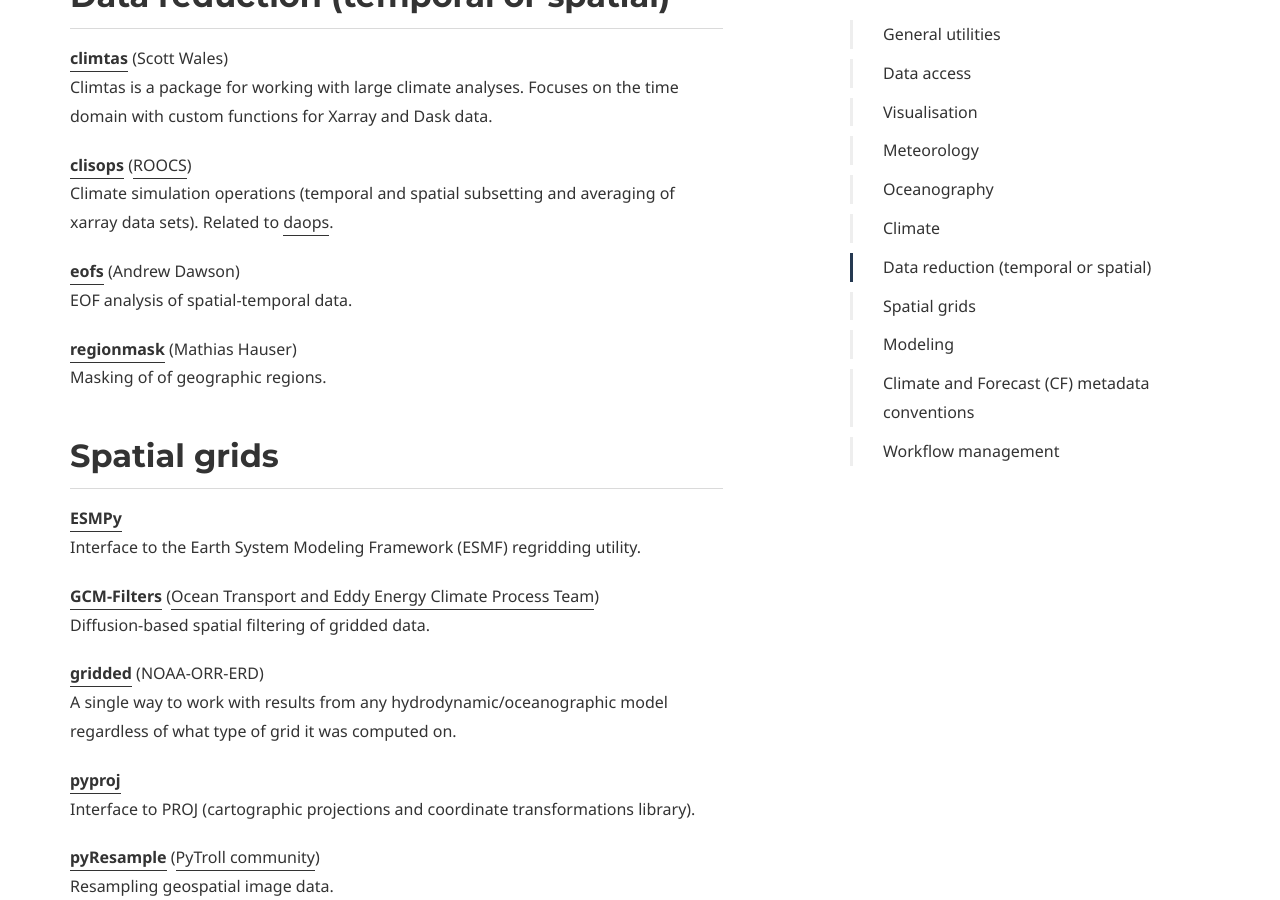
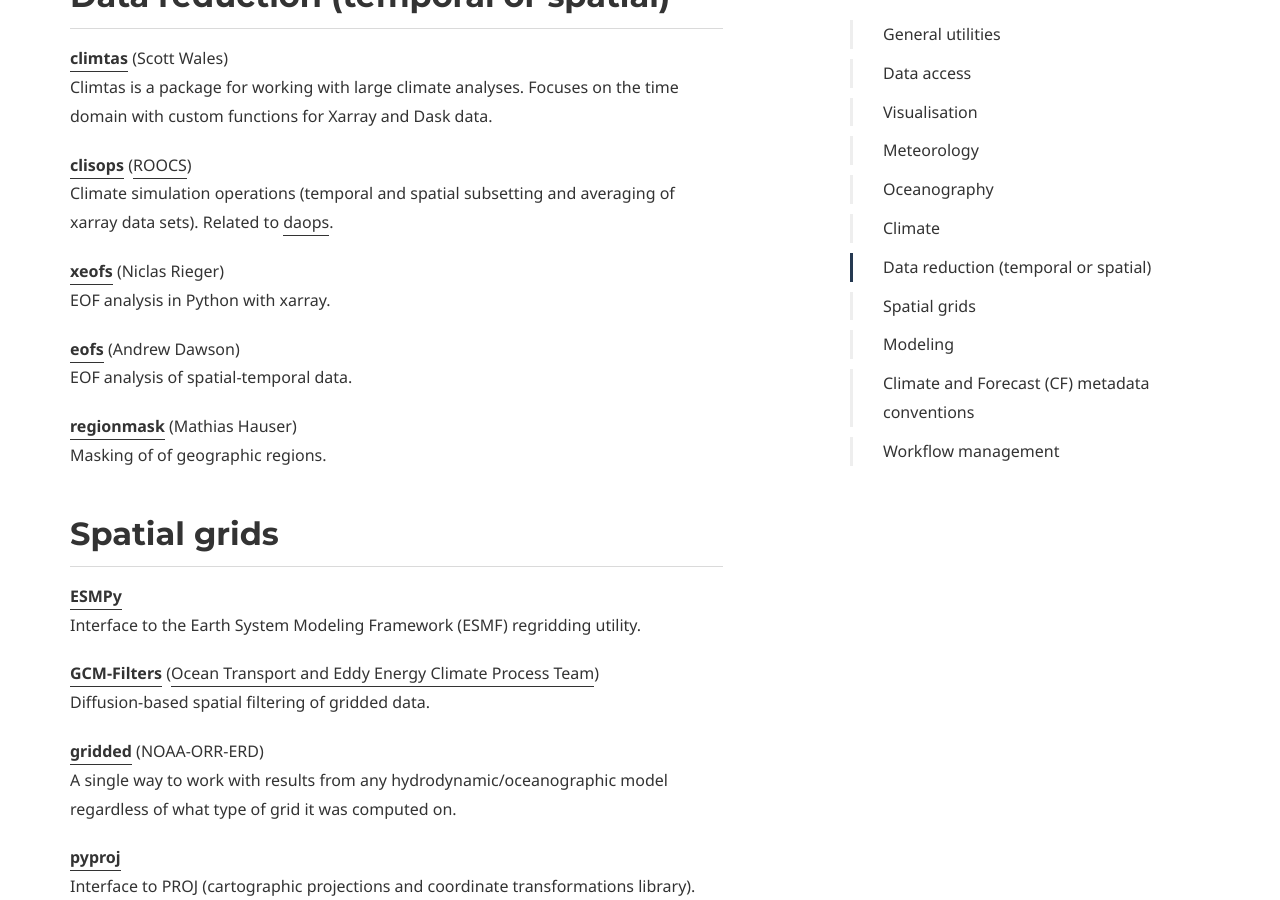
Before and after one commit to PyAOS/pyaos.github.io, a Jekyll site: the page built from packages.md, in a window 1280 px wide and 900 px high, scrolled down 5158 px. Built offline with Jekyll 4.4.1, drawn with Linux system fonts in a browser that asks for light colours; some web fonts are replaced.

Commit message:
Add xeofs

```diff
--- a/packages.md
+++ b/packages.md
@@ -192,6 +192,9 @@
 Climate simulation operations (temporal and spatial subsetting and averaging of xarray data sets).
 Related to [daops](https://daops.readthedocs.io).
 
+**[xeofs](https://xeofs.readthedocs.io)** (Niclas Rieger)
+EOF analysis in Python with xarray.
+
 **[eofs](https://ajdawson.github.io/eofs/latest/)** (Andrew Dawson)
 EOF analysis of spatial-temporal data.
 
```
